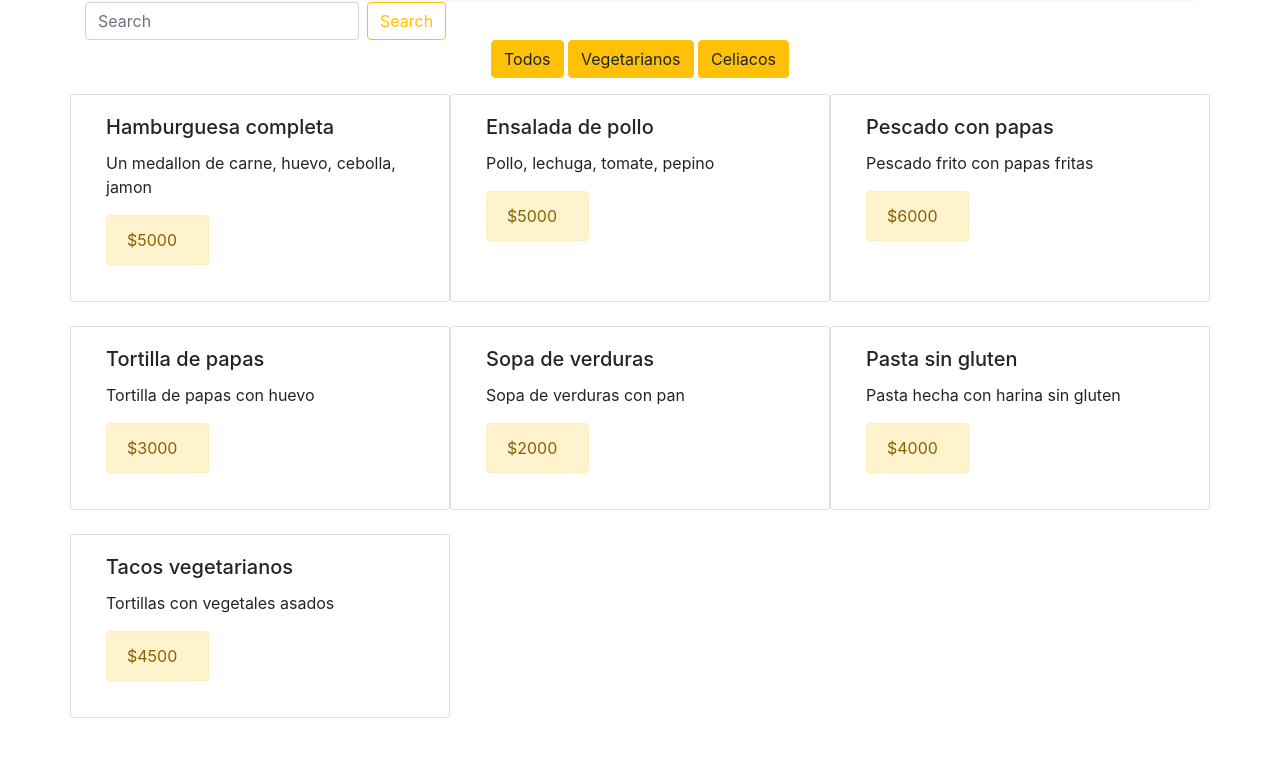
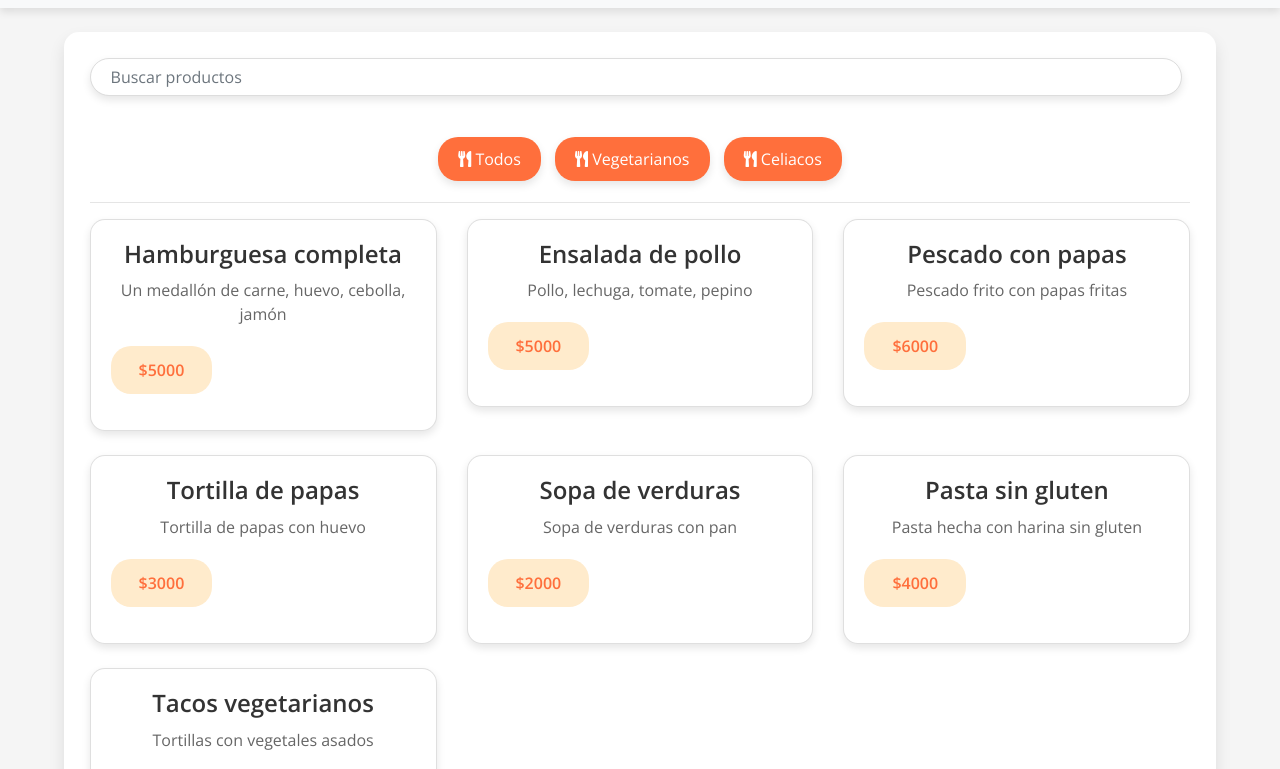
Before and after one commit to lau-luna/carta-ts, a plain HTML site: page index.html in a window 1280 px wide. Shown: the part 54-823 px from the top of the page. Before the commit the page ends 800 px from the top, so only its background shows below. Drawn offline with nearby package versions, Linux system fonts and the light colour scheme.

Commit message:
Arreglos y nuevo diseño

```diff
--- /dev/null
+++ b/css/styles.css
@@ -0,0 +1,126 @@
+html {
+    overflow-y: scroll; /* Forzar que siempre aparezca la barra de desplazamiento vertical */
+}
+
+body {
+    font-family: 'Open Sans', sans-serif;
+    background-color: #f5f5f5;
+    color: #333;
+    margin: 0;
+    padding: 0;
+    box-sizing: border-box;
+}
+
+h1, h5 {
+    font-weight: bold;
+    color: #ff6f3c; /* Color de acento */
+}
+
+.navbar {
+    background-color: #ffffff;
+    box-shadow: 0 4px 8px rgba(0, 0, 0, 0.1);
+}
+
+.navbar-brand {
+    font-size: 1.5rem;
+    font-weight: bold;
+    color: #ff6f3c;
+}
+
+.container {
+    margin: auto;
+    padding: 2%;
+    border-radius: 15px;
+    background-color: #ffffff;
+    box-shadow: 0 8px 16px rgba(0, 0, 0, 0.1);
+    max-width: 90%;
+}
+
+#buscador {
+    width: 100%;
+    border-radius: 20px;
+    border: 1px solid #ddd;
+    padding: 10px 20px;
+    margin-bottom: 20px;
+    box-shadow: 0 4px 8px rgba(0, 0, 0, 0.1);
+    transition: all 0.3s ease;
+}
+
+#buscador:focus {
+    border-color: #ff6f3c;
+    outline: none;
+    box-shadow: 0 6px 12px rgba(0, 0, 0, 0.2);
+}
+
+button.btn {
+    background-color: #ff6f3c;
+    color: white;
+    border-radius: 20px;
+    padding: 10px 20px;
+    margin: 5px;
+    border: none;
+    transition: background-color 0.3s ease, box-shadow 0.3s ease;
+    box-shadow: 0 4px 8px rgba(0, 0, 0, 0.1);
+}
+
+button.btn:hover {
+    background-color: #e65c29;
+    box-shadow: 0 6px 12px rgba(0, 0, 0, 0.2);
+}
+
+/* Animación de aparición de las cards */
+.card {
+    background-color: #fff;
+    border-radius: 15px;
+    box-shadow: 0 4px 8px rgba(0, 0, 0, 0.1);
+    opacity: 0;
+    transform: translateY(20px); /* Posición inicial fuera de vista */
+    transition: opacity 0.5s ease, transform 0.5s ease; /* Transiciones */
+}
+
+.card.show {
+    opacity: 1;
+    transform: translateY(0); /* Posición final cuando se muestran */
+}
+
+#carta {
+    display: flex;
+    justify-content:left;
+}
+
+.card-body {
+    padding: 20px;
+    text-align: center;
+}
+
+.card-title {
+    font-size: 1.5rem;
+    color: #333;
+    margin-bottom: 10px;
+}
+
+.card-text {
+    font-size: 1rem;
+    color: #666;
+    margin-bottom: 20px;
+}
+
+.alert {
+    background-color: #ffebcc;
+    border: none;
+    color: #ff6f3c;
+    border-radius: 20px;
+    font-weight: bold;
+}
+
+/* Estilos responsivos */
+@media (max-width: 768px) {
+    .navbar {
+        text-align: center;
+    }
+
+    .card {
+        margin-bottom: 20px;
+        max-width: 100%;
+    }
+}
--- a/index.html
+++ b/index.html
@@ -4,32 +4,42 @@
     <meta charset="UTF-8">
     <meta name="viewport" content="width=device-width, initial-scale=1.0">
     <link href="https://stackpath.bootstrapcdn.com/bootstrap/4.5.2/css/bootstrap.min.css" rel="stylesheet">
+    <link href="https://cdnjs.cloudflare.com/ajax/libs/font-awesome/5.15.4/css/all.min.css" rel="stylesheet">
     <title>Carta</title>
+
+    <link rel="stylesheet" href="./css/styles.css" type="text/css">
+
+    <link href="https://fonts.googleapis.com/css2?family=Open+Sans:wght@400;600&display=swap" rel="stylesheet">
 </head>
 <body>
 
-    <div class="container">
-
-        <nav class="navbar navbar-expand-sm navbar-light bg-light">
+    <nav class="navbar navbar-expand-sm navbar-light bg-light mb-4">
         <a class="navbar-brand" href="#">Restaurante sos</a>
         <button class="navbar-toggler d-lg-none" type="button" data-toggle="collapse" data-target="#collapsibleNavId" aria-controls="collapsibleNavId"
             aria-expanded="false" aria-label="Toggle navigation">
             <span class="navbar-toggler-icon"></span>
         </button>
-
     </nav>
 
+    <div class="container">
 
         <form class="form-inline my-2 my-lg-0">
-            <input class="form-control mr-sm-2" type="text" placeholder="Search">
-            <button class="btn btn-outline-warning my-2 my-sm-0" type="submit">Search</button>
+            <input id="buscador" class="form-control mr-sm-2" type="text" placeholder="Buscar productos" oninput="buscar()">
         </form>
 
-        <div class="text-center mb-3">
-            <button class="btn btn-warning" onclick="filtrarPlatos('todos')">Todos</button>
-            <button class="btn btn-warning" onclick="filtrarPlatos('vegetariano')">Vegetarianos</button>
-            <button class="btn btn-warning" onclick="filtrarPlatos('celiaco')">Celiacos</button>
+        <div class="text-center mt-3 mb-1">
+            <button class="btn btn-warning" onclick="filtrarPlatos('todos')">
+                <i class="fas fa-utensils"></i> Todos
+            </button>
+            <button class="btn btn-warning" onclick="filtrarPlatos('vegetariano')">
+                <i class="fas fa-utensils"></i> Vegetarianos
+            </button>
+            <button class="btn btn-warning" onclick="filtrarPlatos('celiaco')">
+                <i class="fas fa-utensils"></i> Celiacos
+            </button>
         </div>
+
+        <hr>
 
         <div id="carta" class="row"></div>
 
--- a/script.js
+++ b/script.js
@@ -1,5 +1,5 @@
 var platos = [
-    { nombre: "Hamburguesa completa", descripcion: "Un medallon de carne, huevo, cebolla, jamon", precio: 5000, tipo: "normal" },
+    { nombre: "Hamburguesa completa", descripcion: "Un medallón de carne, huevo, cebolla, jamón", precio: 5000, tipo: "normal" },
     { nombre: "Ensalada de pollo", descripcion: "Pollo, lechuga, tomate, pepino", precio: 5000, tipo: "normal" },
     { nombre: "Pescado con papas", descripcion: "Pescado frito con papas fritas", precio: 6000, tipo: "normal" },
     { nombre: "Tortilla de papas", descripcion: "Tortilla de papas con huevo", precio: 3000, tipo: "vegetariano" },
@@ -10,15 +10,25 @@ var platos = [
 var carta = document.getElementById("carta");
 function mostrarPlatos(platosAMostrar) {
     carta.innerHTML = ""; // Limpiar la carta actual
-    platosAMostrar.forEach(function (plato) {
+    platosAMostrar.forEach(function (plato, index) {
+        var col = document.createElement("div");
+        col.className = "col-md-4 mb-4";
+        col.id = "plato";
         var card = document.createElement("div");
-        card.className = "card col-md-4 mb-4"; // Estilo de Bootstrap para las cartas
+        card.className = "card";
         card.innerHTML = "\n            <div class=\"card-body\">\n                <h5 class=\"card-title\">".concat(plato.nombre, "</h5>\n                <p class=\"card-text\">").concat(plato.descripcion, "</p>\n                <div class=\"alert alert-warning col-md-4\" role=\"alert\">$").concat(plato.precio, "</div>\n            </div>\n        ");
-        carta.appendChild(card);
+        col.appendChild(card);
+        carta.appendChild(col);
+        // Usar un pequeño retraso para que la animación sea visible
+        setTimeout(function () {
+            card.classList.add("show");
+        }, index * 75); // Retraso de 100ms entre cada tarjeta
     });
 }
 // Mostrar todos los platos al cargar
-mostrarPlatos(platos);
+document.addEventListener("DOMContentLoaded", function () {
+    mostrarPlatos(platos);
+});
 // Filtrar platos por tipo
 function filtrarPlatos(tipo) {
     if (tipo === 'todos') {
@@ -29,3 +39,15 @@ function filtrarPlatos(tipo) {
         mostrarPlatos(platosFiltrados);
     }
 }
+// Funcion de búsqueda onchange
+function buscar() {
+    var input = document.getElementById("buscador");
+    var busqueda = input.value.toLowerCase();
+    // Buscar por nombre, descripcion y tipo
+    var platosBusqueda = platos.filter(function (plato) {
+        return plato.nombre.toLowerCase().indexOf(busqueda) !== -1 ||
+            plato.descripcion.toLowerCase().indexOf(busqueda) !== -1 ||
+            plato.tipo.toLowerCase().indexOf(busqueda) !== -1;
+    });
+    mostrarPlatos(platosBusqueda);
+}
```
Also changed, not shown: 1 other file. Lines whose indentation alone changed are shown as unchanged.
